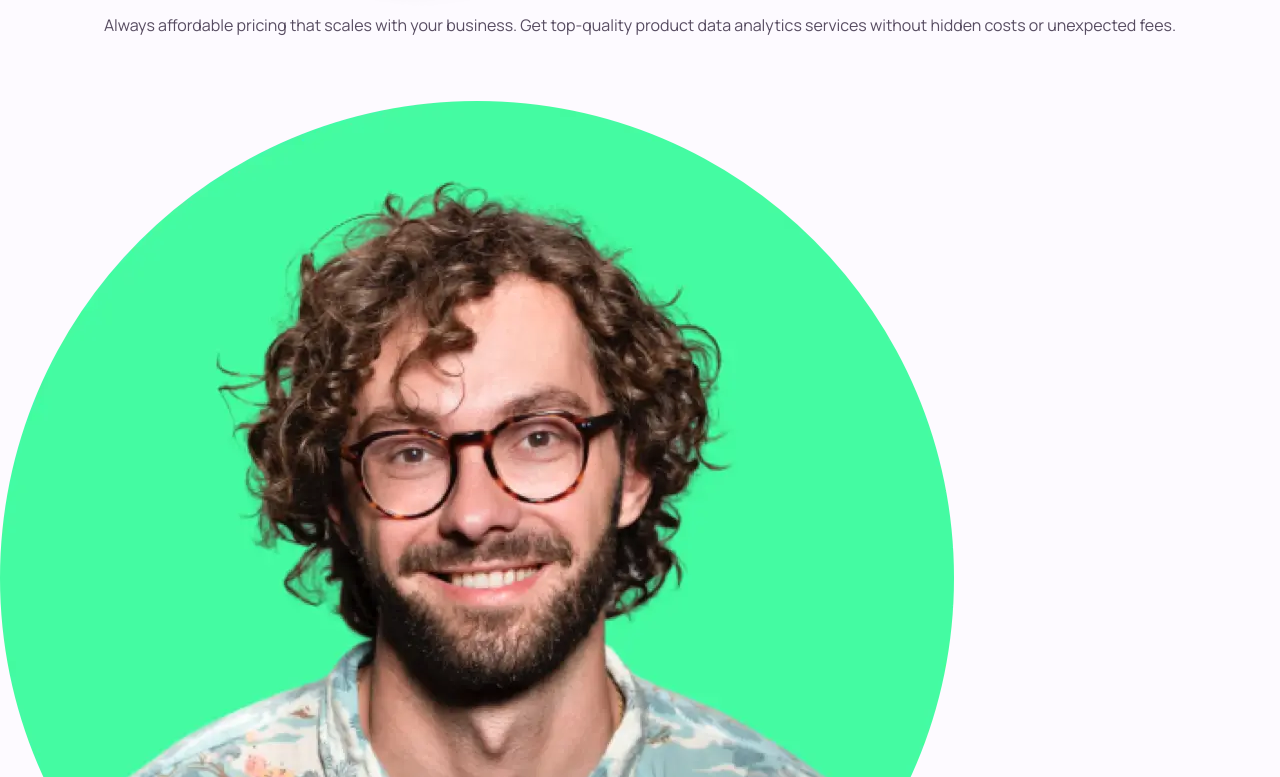
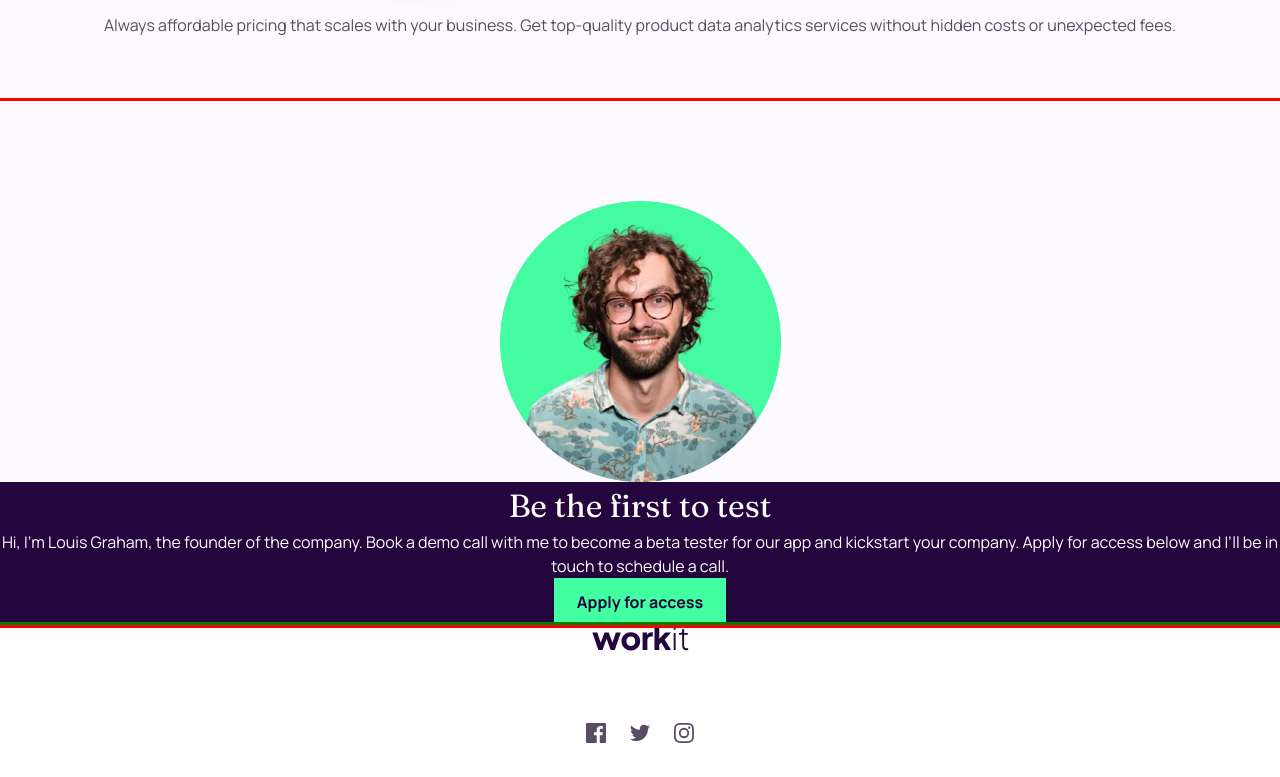
Before and after one commit to GiroFrm/workit, a plain HTML site: page index.html in a window 1280 px wide. Shown: the part 1003-1780 px from the top of the page. After the commit the page ends 1746 px from the top, so only its background shows below. Drawn offline with Linux system fonts and the light colour scheme.

Commit message:
style: Style footer

```diff
--- a/style.css
+++ b/style.css
@@ -199,3 +199,38 @@
 .card-title{
     font-size: 1.75rem;
 }
+
+.CTA {
+    outline: 3px solid red;
+    padding-top: 6.25rem;
+}
+
+.CTA-title {
+    font-family: var(--ff-accent);
+    font-size: 2rem;
+}
+
+.founder-img{
+    max-width: 281px;
+    margin: auto;
+}
+
+.footer{
+
+}
+
+.wrapper-footer{
+    display: flex;
+    flex-direction: column;
+    align-items: center;
+   gap: 4.5rem;
+    outline: 3px solid green;
+
+}
+
+.social-icons{
+    display: flex;
+    flex-direction: row;
+    justify-content: space-between;
+    gap: 1.5rem;
+}
```
